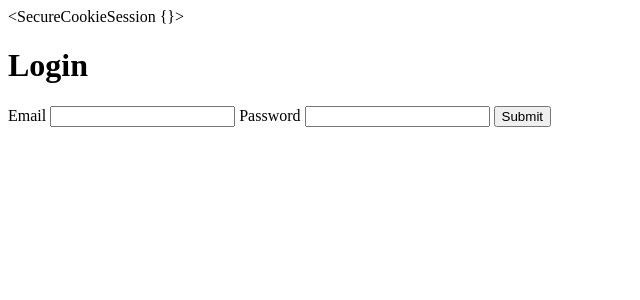
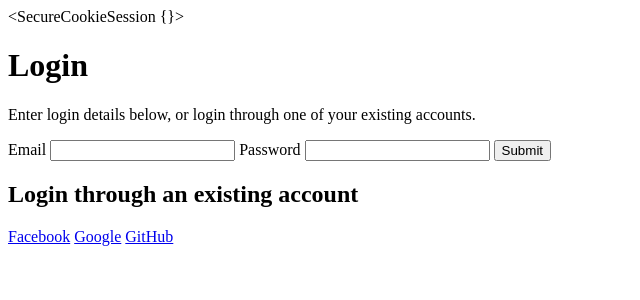
Before and after one commit to byanofsky/course_catalog, a Flask app: page /login/ in a window 1280 px wide. Shown: the top 300 px of the page, without its empty margins (0-640 px from the left). Run offline with Flask 2, Linux system fonts and the light colour scheme; parts of the project's set-up code (start-up, migrations or seed data) failed here and were passed over.

Commit message:
Add social login links on login.html template

```diff
--- a/course_catalog/course_catalog/templates/login.html
+++ b/course_catalog/course_catalog/templates/login.html
@@ -2,6 +2,9 @@
 {% block title %}Login{% endblock %}
 {% block body %}
 <h1>Login</h1>
+<p>
+  Enter login details below, or login through one of your existing accounts.
+</p>
 <form method="post">
   <label>
     Email
@@ -30,4 +33,10 @@
 
   <input type="submit" value="Submit">
 </form>
+
+<h2>Login through an existing account</h2>
+<a href="{{ url_for('fblogin') }}">Facebook</a>
+<a href="{{ url_for('googlelogin') }}">Google</a>
+<a href="{{ url_for('githublogin') }}">GitHub</a>
+
 {% endblock %}
```
